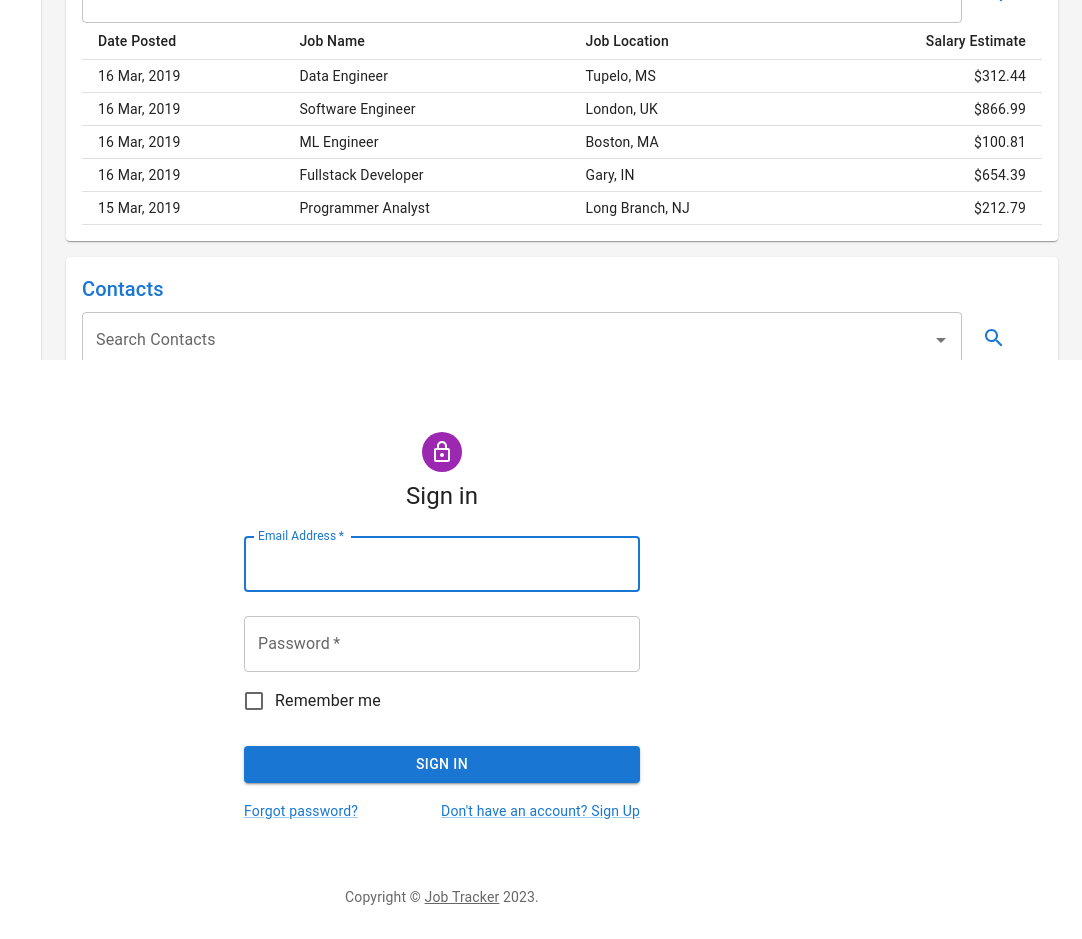
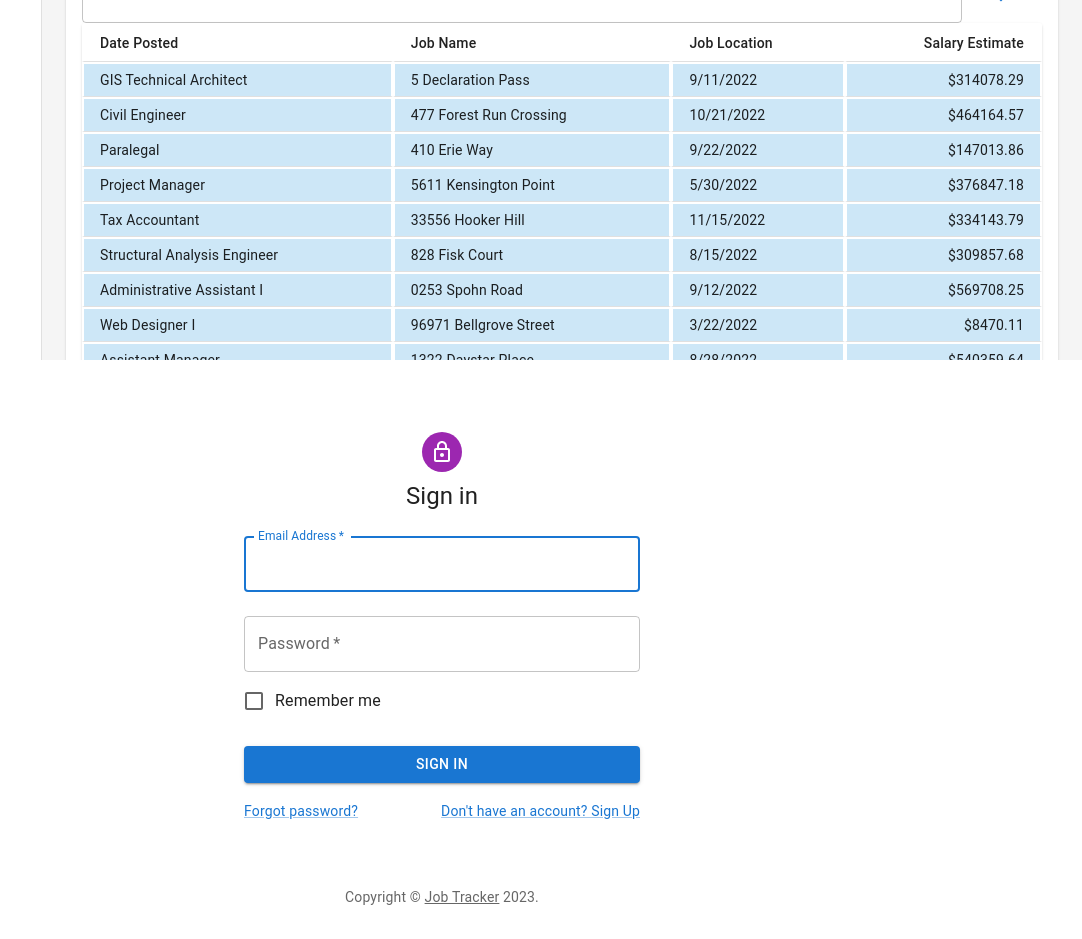
Before and after one commit to dsaldonid/JobTracker, a React (Create React App) app in the folder job-tracker-frontend/: page /dashboard in a window 1280 px wide. Shown: the part 440-1379 px from the top of the page, without its empty margins (198-1280 px from the left). Built offline with nearby package versions, Linux system fonts and the light colour scheme.

Commit message:
feat: add working form for CREATE option for CRUD

```diff
--- a/job-tracker-frontend/src/components/dashboard/JobsTable.tsx
+++ b/job-tracker-frontend/src/components/dashboard/JobsTable.tsx
@@ -1,13 +1,15 @@
-import * as React from 'react';
-import Link from '@mui/material/Link';
-import Table from '@mui/material/Table';
-import TableBody from '@mui/material/TableBody';
-import TableCell from '@mui/material/TableCell';
-import TableHead from '@mui/material/TableHead';
-import TableRow from '@mui/material/TableRow';
-import { Autocomplete, Button, Grid, TextField } from '@mui/material';
-import SearchIcon from '@mui/icons-material/Search';
-import Title from './Title';
+import * as React from "react";
+import Link from "@mui/material/Link";
+import Table from "@mui/material/Table";
+import TableContainer from "@mui/material/TableContainer";
+import TableBody from "@mui/material/TableBody";
+import TableCell from "@mui/material/TableCell";
+import TableHead from "@mui/material/TableHead";
+import TableRow from "@mui/material/TableRow";
+import Paper from "@mui/material/Paper";
+import { Autocomplete, Button, Grid, TextField } from "@mui/material";
+import SearchIcon from "@mui/icons-material/Search";
+import Title from "./Title";
 
 // Generate Order Data
 function createData(
@@ -15,40 +17,22 @@ function createData(
   date: string,
   name: string,
   shipTo: string,
-  amount: number,
+  amount: number
 ) {
   return { id, date, name, shipTo, amount };
 }
 
 const rows = [
-  createData(
-    0,
-    '16 Mar, 2019',
-    'Data Engineer',
-    'Tupelo, MS',
-    312.44,
-  ),
-  createData(
-    1,
-    '16 Mar, 2019',
-    'Software Engineer',
-    'London, UK',
-    866.99,
-  ),
-  createData(2, '16 Mar, 2019', 'ML Engineer', 'Boston, MA', 100.81),
-  createData(
-    3,
-    '16 Mar, 2019',
-    'Fullstack Developer',
-    'Gary, IN',
-    654.39,
-  ),
+  createData(0, "16 Mar, 2019", "Data Engineer", "Tupelo, MS", 312.44),
+  createData(1, "16 Mar, 2019", "Software Engineer", "London, UK", 866.99),
+  createData(2, "16 Mar, 2019", "ML Engineer", "Boston, MA", 100.81),
+  createData(3, "16 Mar, 2019", "Fullstack Developer", "Gary, IN", 654.39),
   createData(
     4,
-    '15 Mar, 2019',
-    'Programmer Analyst',
-    'Long Branch, NJ',
-    212.79,
+    "15 Mar, 2019",
+    "Programmer Analyst",
+    "Long Branch, NJ",
+    212.79
   ),
 ];
 
@@ -61,6 +45,39 @@ interface PropsType {
 }
 
 export default function JobsTable(props: PropsType) {
+  const [allJobs, setAllJobs] = React.useState(tableData);
+  const [addJob, setAddJob] = React.useState({
+    id: "",
+    job_name: "",
+    job_location: "",
+    date_posted: "",
+    salary_est: "",
+  });
+
+  const handleAddJob = (e) => {
+    e.preventDefault();
+
+    const inputField = e.target.getAttribute("name");
+    const inputValue = e.target.value;
+    const newJob = { ...addJob };
+    newJob[inputField] = inputValue;
+    setAddJob(newJob);
+    console.log("updatedObject: ", newJob);
+  };
+
+  const handleAddJobFormSubmit = (e) => {
+    e.preventDefault();
+
+    const newJob = {
+      id: 1,
+      job_name: addJob.job_name,
+      job_location: addJob.job_location,
+      date_posted: addJob.date_posted,
+      salary_est: addJob.salary_est,
+    };
+    setAllJobs([...allJobs, newJob]);
+    // console.log(updateJobs);
+  };
   return (
     <React.Fragment>
       <Title>{props.title ? props.title : "Jobs"}</Title>
@@ -69,37 +86,168 @@ export default function JobsTable(props: PropsType) {
           <Autocomplete
             options={rows}
             fullWidth
-          getOptionLabel={(option)=>option.name}
+            getOptionLabel={(option) => option.name}
             disablePortal
-          renderInput={(params) => <TextField {...params} label="Search Jobs" />}
+            renderInput={(params) => (
+              <TextField {...params} label="Search Jobs" />
+            )}
           />
         </Grid>
-        <Grid xs={1} md={1} lg={1} sx={{mt: 1}}>
+        <Grid xs={1} md={1} lg={1} sx={{ mt: 1 }}>
           <Button>
             <SearchIcon />
           </Button>
         </Grid>
       </Grid>
-      <Table size="small">
+
+      <TableContainer component={Paper}>
+        <Table aria-label="simple table" size="small" stickyHeader>
           <TableHead>
             <TableRow>
-            <TableCell>Date Posted</TableCell>
-            <TableCell>Job Name</TableCell>
-            <TableCell>Job Location</TableCell>
-            <TableCell align="right">Salary Estimate</TableCell>
+              <TableCell className="tableHeader">Date Posted</TableCell>
+              <TableCell className="tableHeader">Job Name</TableCell>
+              <TableCell className="tableHeader">Job Location</TableCell>
+              <TableCell className="tableHeader" align="right">
+                Salary Estimate
+              </TableCell>
             </TableRow>
           </TableHead>
           <TableBody>
-          {rows.map((row) => (
+            {allJobs.map((row) => (
               <TableRow key={row.id}>
-              <TableCell>{row.date}</TableCell>
-              <TableCell>{row.name}</TableCell>
-              <TableCell>{row.shipTo}</TableCell>
-              <TableCell align="right">{`$${row.amount}`}</TableCell>
+                <TableCell>{row.job_name}</TableCell>
+                <TableCell>{row.job_location}</TableCell>
+                <TableCell>{row.date_posted}</TableCell>
+                <TableCell align="right">{`$${row.salary_est}`}</TableCell>
               </TableRow>
             ))}
           </TableBody>
         </Table>
+        <h2>Add a Job</h2>
+        <form onSubmit={handleAddJobFormSubmit}>
+          <TextField
+            type="text"
+            name="job_name"
+            // value={addJob.job_name}
+            required
+            placeholder="Enter a job name.."
+            onChange={handleAddJob}
+            variant="outlined"
+            style={{ width: "200px", margin: "5px" }}
+          ></TextField>
+          <br />
+          <TextField
+            type="text"
+            name="job_location"
+            variant="outlined"
+            style={{ width: "200px", margin: "5px" }}
+            // value={addJob.job_location}
+            required
+            placeholder="Enter location.."
+            onChange={handleAddJob}
+          ></TextField>
+          <br />
+          <TextField
+            type="date"
+            name="date_posted"
+            // value={addJob.date_posted}
+            required
+            placeholder="Enter location.."
+            onChange={handleAddJob}
+            variant="outlined"
+            style={{ width: "200px", margin: "5px" }}
+          ></TextField>
+          <br />
+          <TextField
+            type="text"
+            name="salary_est"
+            // value={addJob.salary_est}
+            required
+            placeholder="Enter a salary estimate.."
+            onChange={handleAddJob}
+            variant="outlined"
+            style={{ width: "200px", margin: "5px" }}
+          ></TextField>
+          <br />
+          <Button type="submit" variant="contained" color="primary">
+            Add Job
+          </Button>
+        </form>
+      </TableContainer>
     </React.Fragment>
   );
 }
+
+// https://mockaroo.com/
+const tableData = [
+  {
+    id: 1,
+    job_name: "GIS Technical Architect",
+    job_location: "5 Declaration Pass",
+    date_posted: "9/11/2022",
+    salary_est: "314078.29",
+  },
+  {
+    id: 2,
+    job_name: "Civil Engineer",
+    job_location: "477 Forest Run Crossing",
+    date_posted: "10/21/2022",
+    salary_est: "464164.57",
+  },
+  {
+    id: 3,
+    job_name: "Paralegal",
+    job_location: "410 Erie Way",
+    date_posted: "9/22/2022",
+    salary_est: "147013.86",
+  },
+  {
+    id: 4,
+    job_name: "Project Manager",
+    job_location: "5611 Kensington Point",
+    date_posted: "5/30/2022",
+    salary_est: "376847.18",
+  },
+  {
+    id: 5,
+    job_name: "Tax Accountant",
+    job_location: "33556 Hooker Hill",
+    date_posted: "11/15/2022",
+    salary_est: "334143.79",
+  },
+  {
+    id: 6,
+    job_name: "Structural Analysis Engineer",
+    job_location: "828 Fisk Court",
+    date_posted: "8/15/2022",
+    salary_est: "309857.68",
+  },
+  {
+    id: 7,
+    job_name: "Administrative Assistant I",
+    job_location: "0253 Spohn Road",
+    date_posted: "9/12/2022",
+    salary_est: "569708.25",
+  },
+  {
+    id: 8,
+    job_name: "Web Designer I",
+    job_location: "96971 Bellgrove Street",
+    date_posted: "3/22/2022",
+    salary_est: "8470.11",
+  },
+  {
+    id: 9,
+    job_name: "Assistant Manager",
+    job_location: "1322 Daystar Place",
+    date_posted: "8/28/2022",
+    salary_est: "540359.64",
+  },
+  {
+    id: 10,
+    job_name: "Geologist IV",
+    job_location: "8916 Reinke Terrace",
+    date_posted: "10/6/2022",
+    salary_est: "791408.09",
+  },
+];
--- a/job-tracker-frontend/src/index.css
+++ b/job-tracker-frontend/src/index.css
@@ -1,13 +1,37 @@
 body {
   margin: 0;
-  font-family: -apple-system, BlinkMacSystemFont, 'Segoe UI', 'Roboto', 'Oxygen',
-    'Ubuntu', 'Cantarell', 'Fira Sans', 'Droid Sans', 'Helvetica Neue',
+  font-family: -apple-system, BlinkMacSystemFont, "Segoe UI", "Roboto", "Oxygen",
+    "Ubuntu", "Cantarell", "Fira Sans", "Droid Sans", "Helvetica Neue",
     sans-serif;
   -webkit-font-smoothing: antialiased;
   -moz-osx-font-smoothing: grayscale;
 }
 
 code {
-  font-family: source-code-pro, Menlo, Monaco, Consolas, 'Courier New',
+  font-family: source-code-pro, Menlo, Monaco, Consolas, "Courier New",
     monospace;
 }
+
+table {
+  border-collapse: collapse;
+  width: 100%;
+}
+
+th,
+td {
+  border: 2px solid #ffffff;
+  text-align: center;
+  padding: 10px;
+  font-size: 32px;
+}
+
+th {
+  background-color: rgb(106, 195, 246);
+}
+
+td {
+  background-color: rgb(205, 231, 247);
+}
+.tableHeader {
+  background-color: rgb(106, 195, 246);
+}
```
Lines whose indentation alone changed are shown as unchanged.
